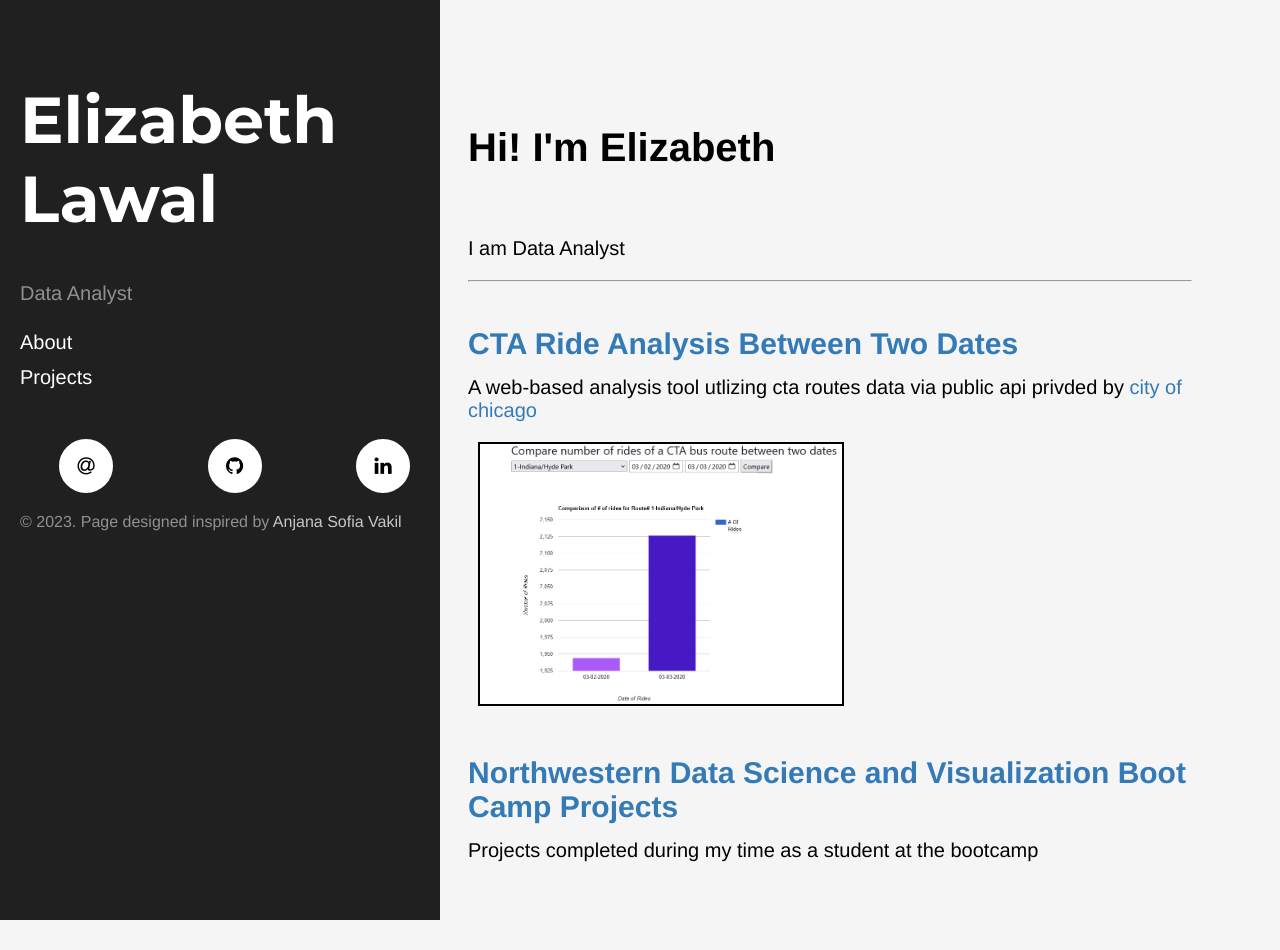
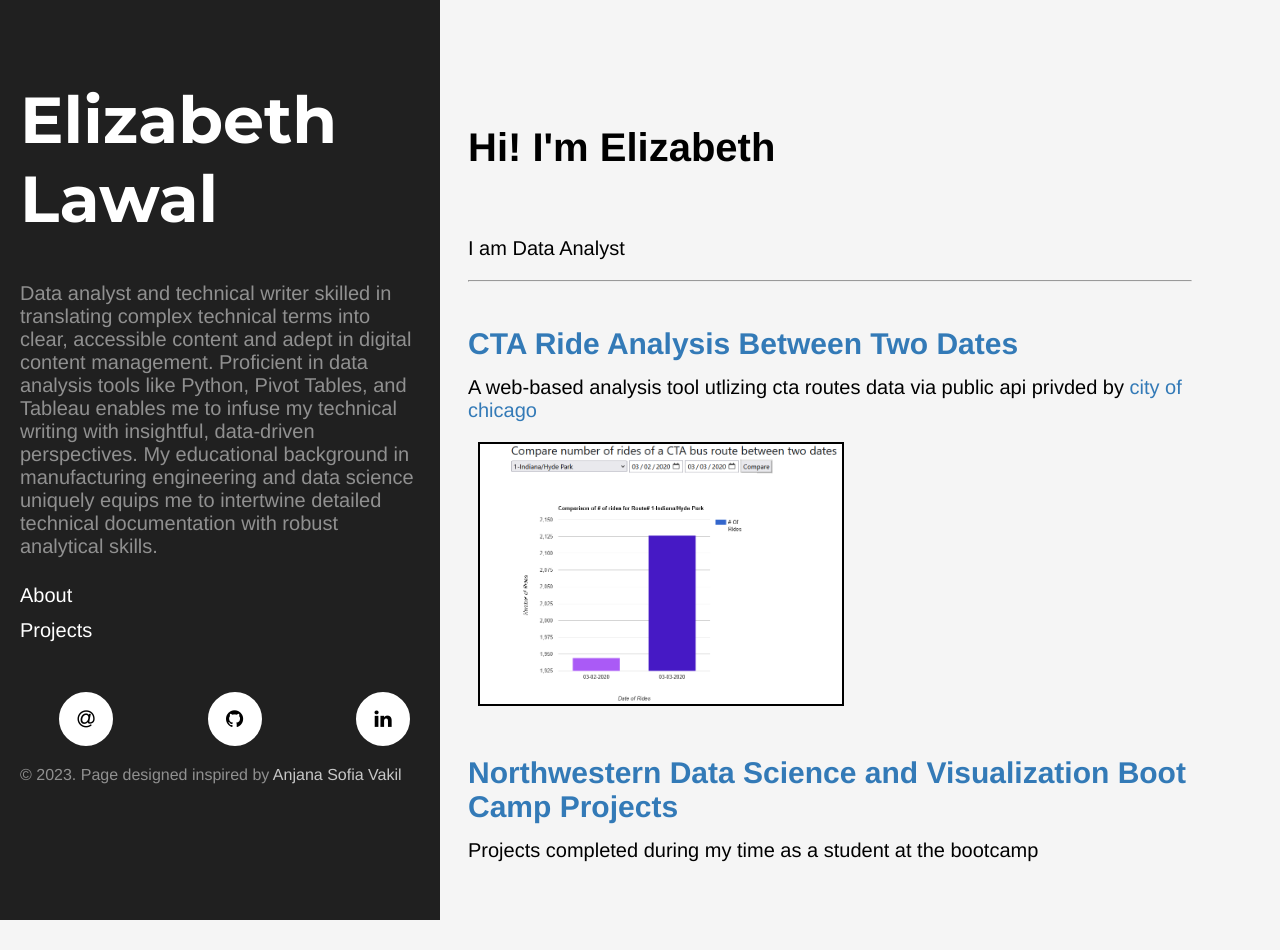
Before and after one commit to elawal/elawal.github-io, a plain HTML site: page index.html in a window 1280 px wide. Drawn offline with Linux system fonts and the light colour scheme.

Commit message:
Update index.html

```diff
--- a/index.html
+++ b/index.html
@@ -32,7 +32,15 @@
                 <h1>
                         Elizabeth Lawal
                 </h1>
-                <p class="lead">Data Analyst</p>
+                <div>
+                     <p class="lead">Data analyst and technical writer skilled in translating complex technical terms into clear, accessible content and adept in digital content management. Proficient in data analysis tools like Python, Pivot Tables, and Tableau enables me to infuse my technical writing with insightful, data-driven perspectives. My educational background in manufacturing engineering and data science uniquely equips me to intertwine detailed technical documentation with robust analytical skills.</p>
+                </div>
+
+               <div>
+
+               </div>
+
+
             </div>
 
             <nav class="sidebar-nav">
```
